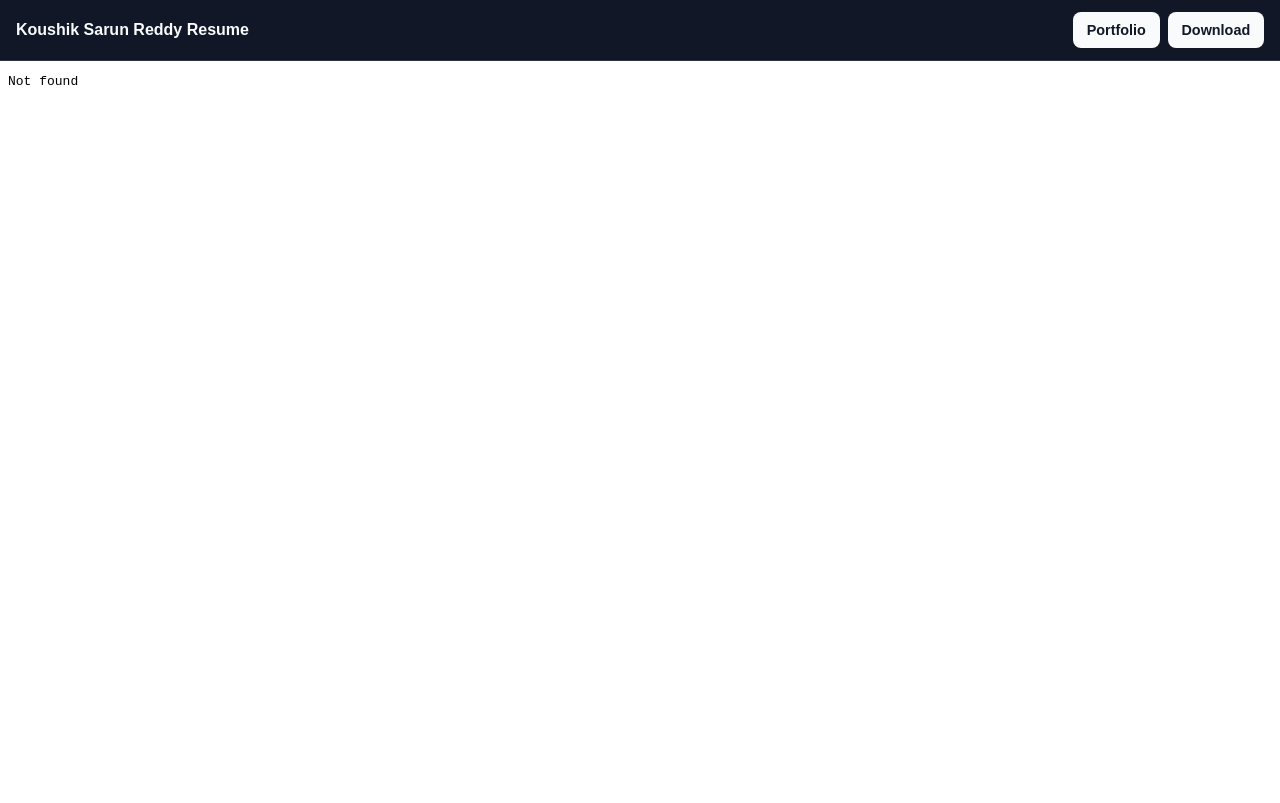
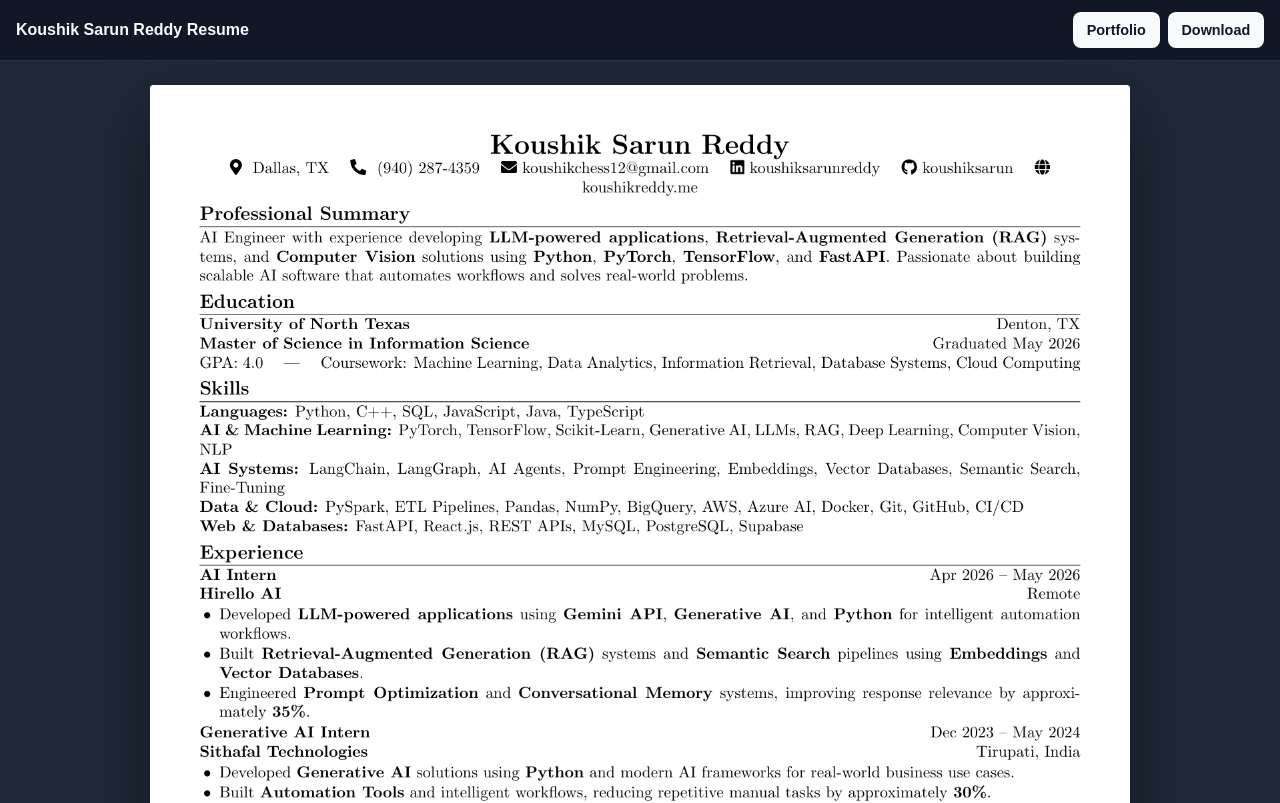
Before and after one commit to koushiksarun/koushikreddy.me, a website: page resume.html in a window 1280 px wide. Shown: the top 803 px of the page. Drawn offline with Linux system fonts and the light colour scheme.

Commit message:
Show resume preview image

```diff
--- a/resume.html
+++ b/resume.html
@@ -57,12 +57,20 @@
       white-space: nowrap;
     }
 
-    .resume-frame {
+    .resume-preview {
+      min-height: calc(100vh - 3.6rem);
+      padding: 1.5rem;
+      background: #1f2937;
+    }
+
+    .resume-preview img {
       display: block;
-      width: 100%;
-      height: calc(100vh - 3.6rem);
-      border: 0;
+      width: min(100%, 980px);
+      height: auto;
+      margin: 0 auto;
+      border-radius: 4px;
       background: #ffffff;
+      box-shadow: 0 24px 70px rgba(0, 0, 0, 0.42);
     }
 
     @media (max-width: 560px) {
@@ -71,8 +79,9 @@
         flex-direction: column;
       }
 
-      .resume-frame {
-        height: calc(100vh - 6.8rem);
+      .resume-preview {
+        min-height: calc(100vh - 6.8rem);
+        padding: 0.75rem;
       }
     }
   </style>
@@ -85,10 +94,8 @@
       <a href="koushiksarunreddy_yuvachandran_resume.pdf" download="koushiksarunreddy_yuvachandran_resume.pdf" type="application/pdf">Download</a>
     </nav>
   </header>
-  <iframe
-    class="resume-frame"
-    src="koushiksarunreddy_yuvachandran_resume.pdf#toolbar=1&navpanes=0"
-    title="Koushik Sarun Reddy resume"
-  ></iframe>
+  <main class="resume-preview">
+    <img src="assets/resume-preview.png" alt="Preview of Koushik Sarun Reddy's resume">
+  </main>
 </body>
 </html>
```
Also changed, not shown: assets/resume-preview.png (added).
